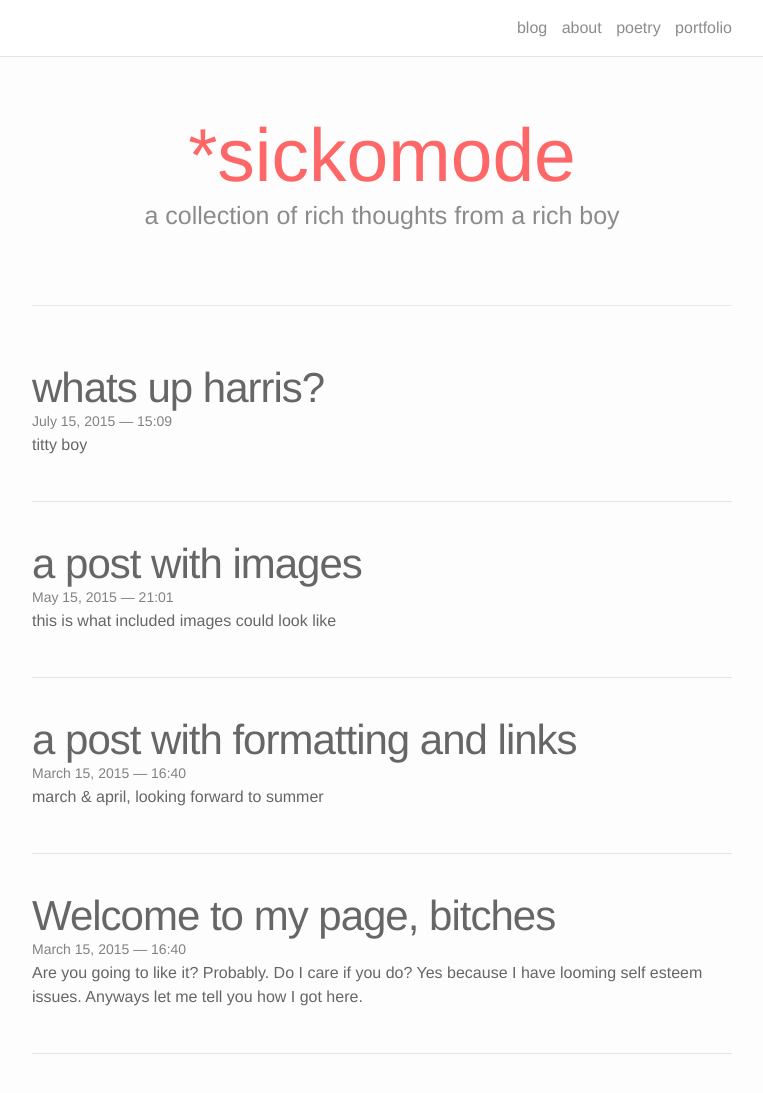
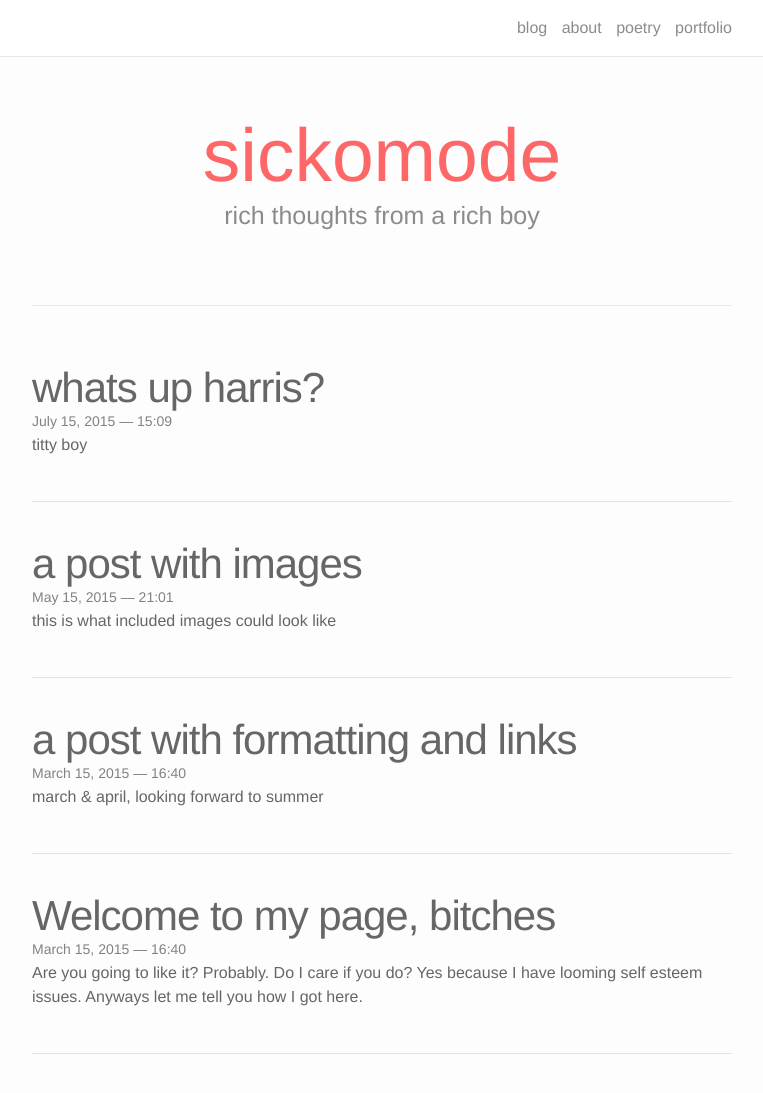
Before and after one commit to harizme/harizme.github.io, a Jekyll site: the page built from index.html, in a window 1280 px wide and 1195 px high. Shown: the top 1093 px of the window, without its empty margins (258-1021 px from the left). Built offline with Jekyll 4.4.1, drawn with Linux system fonts in a browser that asks for light colours; nearby versions of some CDN libraries; the list of posts is cut into pages by our own code.

```diff
--- a/_config.yml
+++ b/_config.yml
@@ -1,5 +1,5 @@
 # Site settings
-title: *sickomode
+title: sickomode
 email: you@example.com
 description: a collection of rich thoughts from a rich boy
 baseurl:  ''
--- a/index.html
+++ b/index.html
@@ -3,8 +3,8 @@ layout: default
 ---
 
 <div class="header-bar">
-  <h1>*sickomode</h1>
-  <h2>a collection of rich thoughts from a rich boy</h2>
+  <h1>sickomode</h1>
+  <h2>rich thoughts from a rich boy</h2>
   <br/>
   <hr>
   <br/>
```
